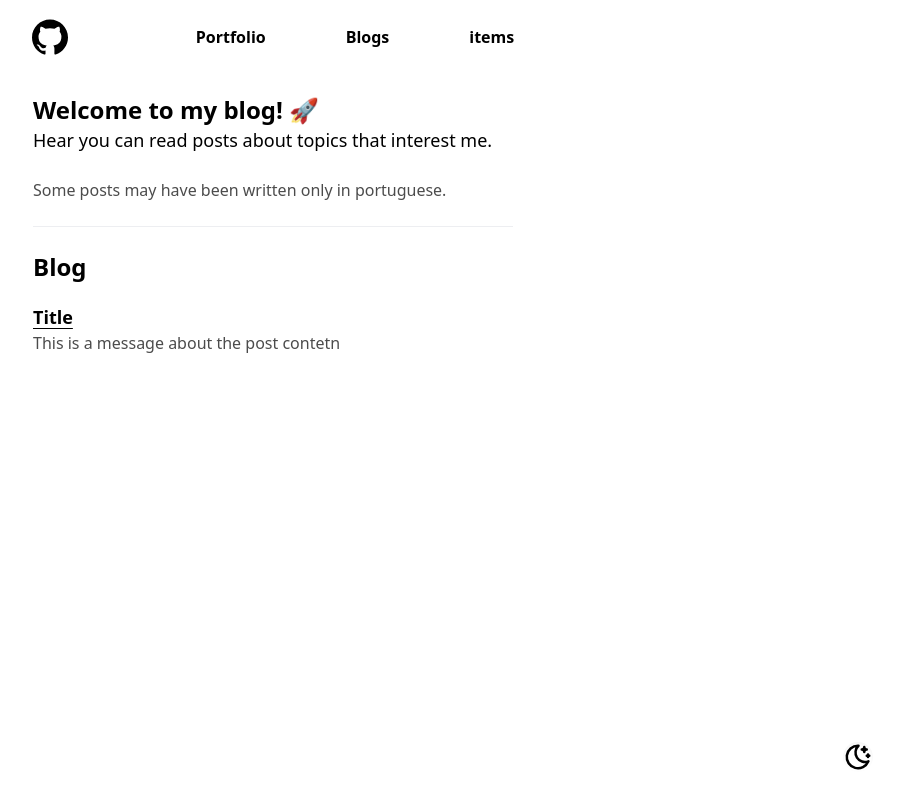
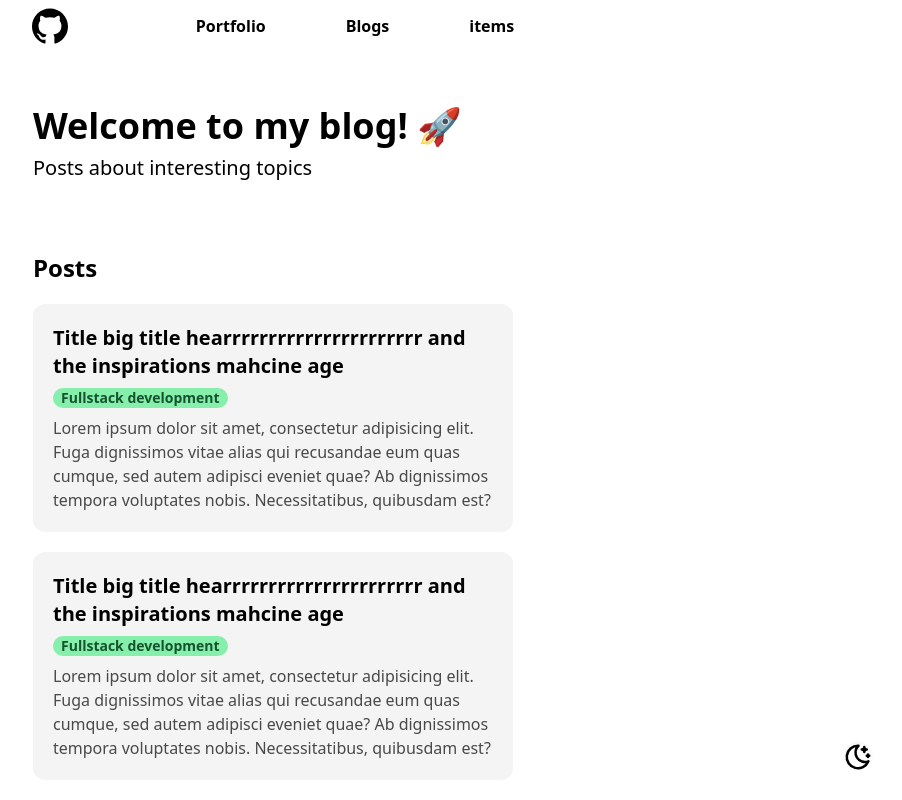
Before and after one commit to Gabrielll04/blog, a React (Vite) app: page /blog in a window 1280 px wide. Shown: the whole page, without its empty margins (367-1269 px from the left). Built offline with nearby package versions, Linux system fonts and the light colour scheme.

Commit message:
Design blog improvements implemented

```diff
--- a/src/Components/post-card.tsx
+++ b/src/Components/post-card.tsx
@@ -1,8 +1,9 @@
 export default function PostCard({}) {
     return (
-        <a className="flex flex-col  w-full h-14 cursor-pointer">
-            <span className="underline-offset-4 font-semibold text-lg underline decoration">Title</span>
-            <span className="opacity-70">This is a message about the post contetn</span>
+        <a className="flex flex-col w-[30rem] cursor-pointer gap-2 bg-zinc-100 p-5 rounded-xl">
+            <span className="font-semibold text-xl">Title big title hearrrrrrrrrrrrrrrrrrrrrr and the inspirations mahcine  age</span>
+            <div className="max-w-max text-sm font-semibold text-green-900 px-2 rounded-full bg-green-300">Fullstack development</div>
+            <span className="opacity-70">Lorem ipsum dolor sit amet, consectetur adipisicing elit. Fuga dignissimos vitae alias qui recusandae eum quas cumque, sed autem adipisci eveniet quae? Ab dignissimos tempora voluptates nobis. Necessitatibus, quibusdam est?</span>
         </a>
     )
 }
--- a/src/pages/Blog.tsx
+++ b/src/pages/Blog.tsx
@@ -14,18 +14,20 @@ export default function BlogPage() {
   }
 
   return (
-    <main className={`flex flex-col w-screen h-screen max-h-none overflow-auto lg:overflow-hidden transition ease-in-out delay-400 ${darkMode ? "dark" : ""}`}>
+    <main className={`flex flex-col w-screen h-screen max-h-none overflow-auto transition ease-in-out delay-400 ${darkMode ? "dark" : ""}`}>
       <SideBar />
       <section className="mx-auto w-[30rem] h-full max-h-none">
-        <article className="flex flex-col mt-5">
-          <p className="font-semibold text-2xl">Welcome to my blog! &#128640;</p>
-          <span className="text-lg">Hear you can read posts about topics that interest me.</span>
-          <span className="opacity-70 mt-6">Some posts may have been written only in portuguese.</span>
-          <hr className="opacity-70 mt-6"/>
+        <article className="flex flex-col h-44 justify-center gap-2">
+          <p className="font-semibold text-4xl mt-2">Welcome to my blog! &#128640;</p>
+          <span className="text-xl">Posts about interesting topics</span>
         </article >
+
         <article className="flex flex-col mt-6">
-          <p className="text-2xl font-semibold">Blog</p>
-          <div className="flex flex-col w-full py-5">
+          <p className="font-semibold text-2xl">Posts</p>
+          <div className="flex flex-col w-full py-5 space-y-5">
+            <PostCard />
+            <PostCard />
+            <PostCard />
             <PostCard />
           </div>
         </article>
```
